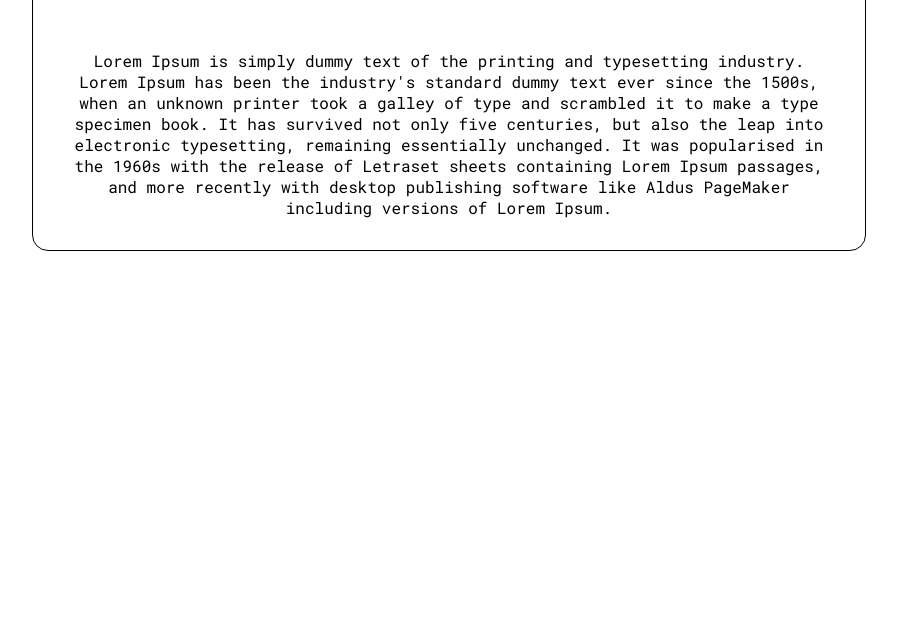
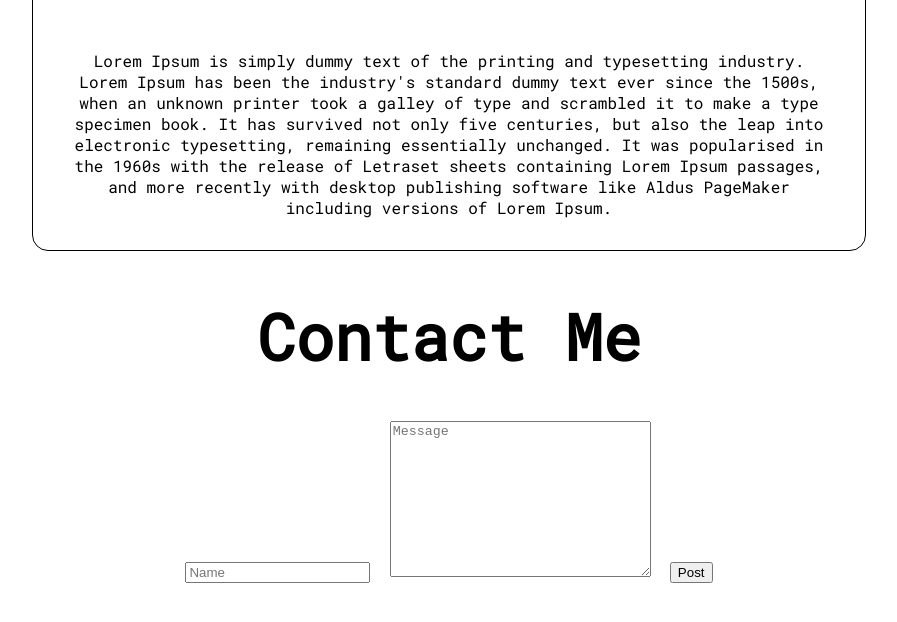
Before and after one commit to DafyddEvans/PortfolioWebsite, a website: page index.html in a window 1280 px wide. Shown: the part 3945-4567 px from the top of the page, without its empty margins (191-1088 px from the left). Drawn offline with Linux system fonts and the light colour scheme.

```diff
--- a/app.js
+++ b/app.js
@@ -6,6 +6,7 @@
 const app = express();
 
 const port = 3000;
+
 
 app.use(express.static("public"));
 app.use(bodyParser.urlencoded({extended: true}));
--- a/index.html
+++ b/index.html
@@ -166,7 +166,12 @@
         </div>
 
         <div id="contact" class="contact-container">
-
+            <h1>Contact Me</h1>
+            <form action="post" class="contact-form">
+                <input name="contactName" type="text" placeholder="Name">
+                <textarea name="contactMessage" id="" cols="30" rows="10" placeholder="Message"></textarea>
+                <button>Post</button>
+            </form>
         </div>
 
 
```
Also changed, not shown: 1 other file.
